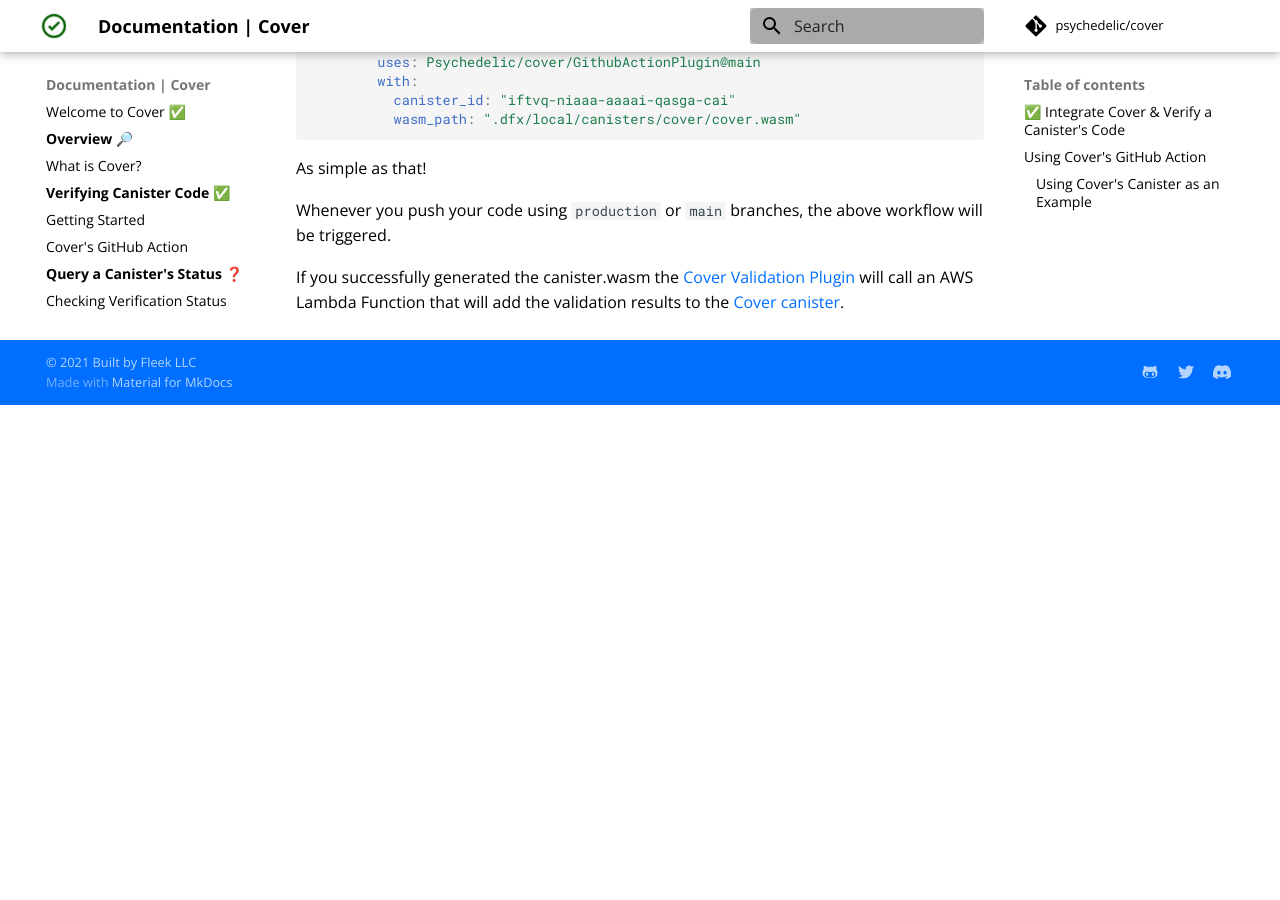
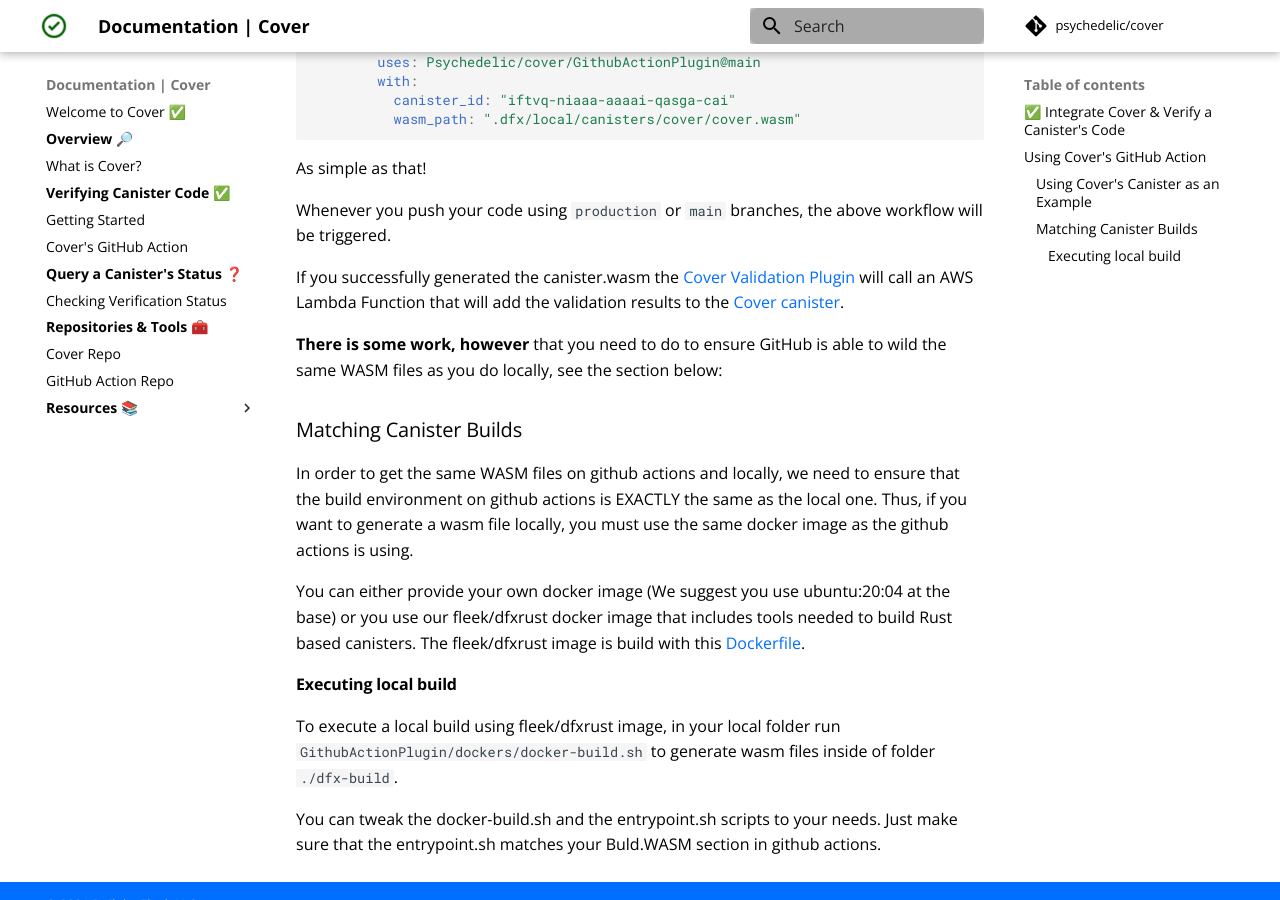
Before and after one commit to Psychedelic/cover-docs, an MkDocs documentation site: the page built from docs/integrate-cover/getting-started.md, in a window 1280 px wide and 900 px high, scrolled down 1746 px. Built offline with MkDocs 1.6.1 and Material for MkDocs 9.7.7, drawn with Linux system fonts in a browser that asks for light colours; comment, search, counter and statistics services are not loaded; before the commit the page ends 2151 px from its top, so only the background shows below that.

Commit message:
Update getting-started.md

```diff
--- a/docs/integrate-cover/getting-started.md
+++ b/docs/integrate-cover/getting-started.md
@@ -79,3 +79,22 @@
 Whenever you push your code using `production` or `main` branches, the above workflow will be triggered.
 
 If you successfully generated the canister.wasm the [Cover Validation Plugin](./GithubActionPlugin) will call an AWS Lambda Function that will add the validation results to the [Cover canister](https://ic.rocks/principal/iftvq-niaaa-aaaai-qasga-cai).
+
+**There is some work, however** that you need to do to ensure GitHub is able to wild the same WASM files as you do locally, see the section below:
+
+### Matching Canister Builds
+
+In order to get the same WASM files on github actions and locally, we need to ensure that the build environment on github actions is EXACTLY the same as the local one.
+Thus, if you want to generate a wasm file locally, you must use the same docker image as the github actions is using.
+
+You can either provide your own docker image (We suggest you use ubuntu:20:04 at the base) or
+you use our fleek/dfxrust docker image that includes tools needed to build Rust based canisters.
+The fleek/dfxrust image is build with this [Dockerfile](GithubActionPlugin/dockers/dfxrust/Dockerfile).
+
+#### Executing local build
+
+To execute a local build using fleek/dfxrust image, in your local folder run
+ `GithubActionPlugin/dockers/docker-build.sh` to generate wasm files inside of folder `./dfx-build`.
+
+You can tweak the docker-build.sh and the entrypoint.sh scripts to your needs. Just make sure that the
+entrypoint.sh matches your Buld.WASM section in github actions.
```
